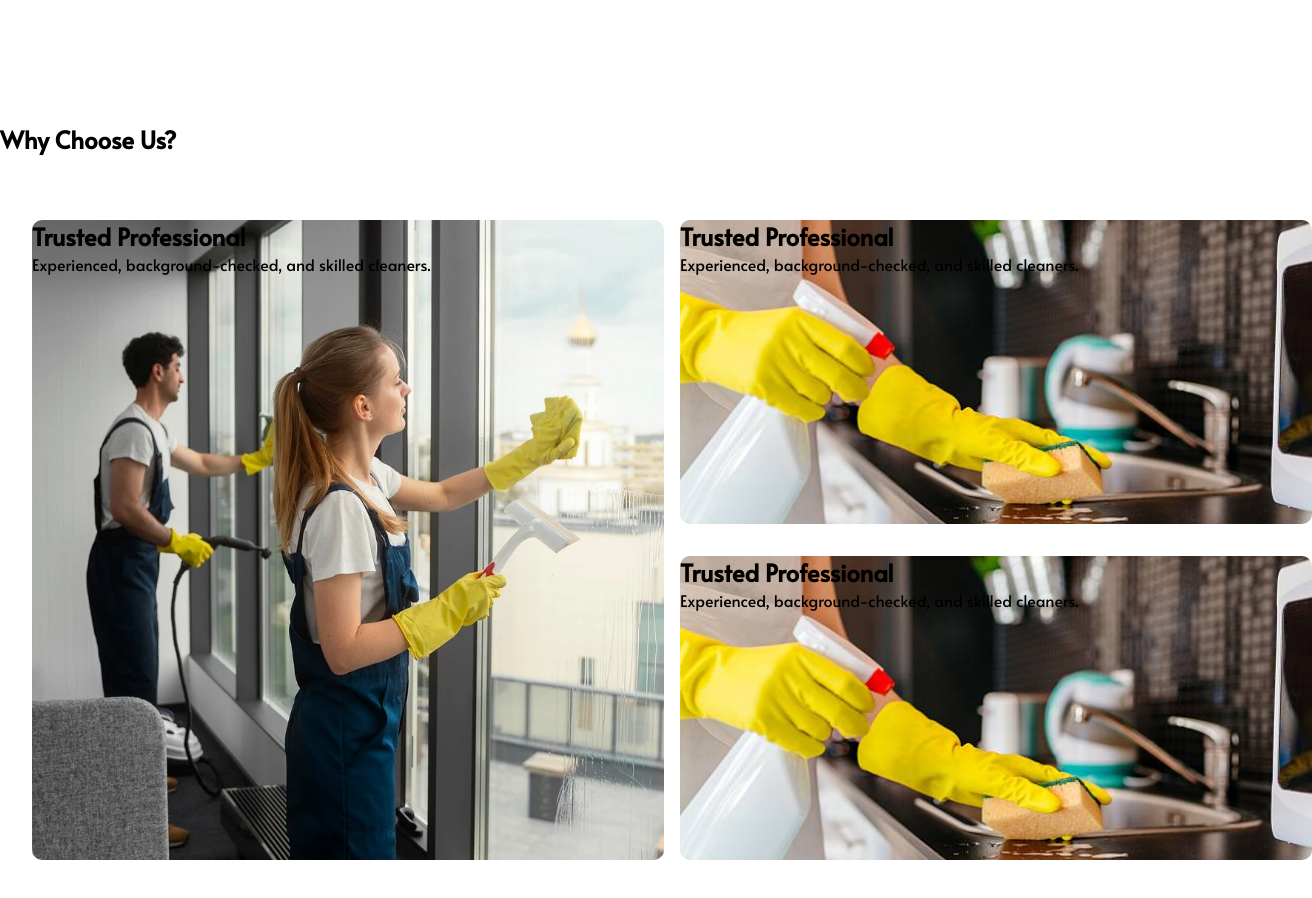
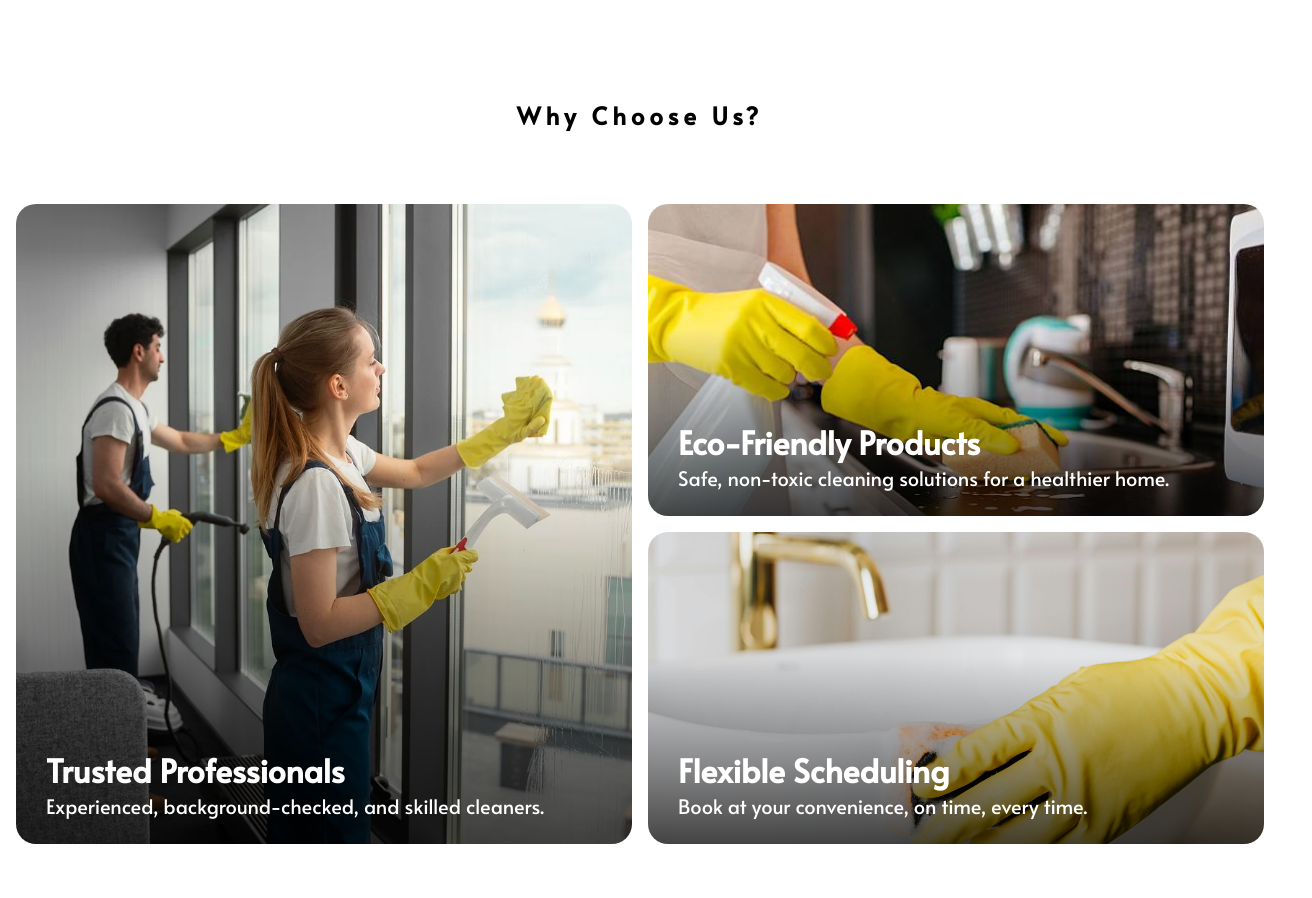
Before and after one commit to Shonex122/cleaning-agent, a plain HTML site: page index.html in a window 1280 px wide. Shown: the part 1310-2208 px from the top of the page, 1312 px wide, since content can reach past the window. After the commit the page ends 2154 px from the top, so only its background shows below. Drawn offline with Linux system fonts and the light colour scheme.

Commit message:
done choosepage

```diff
--- a/index.html
+++ b/index.html
@@ -98,18 +98,24 @@
       <h2>Why Choose Us?</h2>
       <div class="service">
         <div class="serve-img1">
-          <h2>Trusted Professional</h2>
-          <p>Experienced, background-checked, and skilled cleaners.</p>
+          <div class="serve-text">
+            <h2>Trusted Professionals</h2>
+            <p>Experienced, background-checked, and skilled cleaners.</p>
+          </div>
         </div>
 
         <div class="sub-service">
           <div class="serve-img2">
-            <h2>Trusted Professional</h2>
-            <p>Experienced, background-checked, and skilled cleaners.</p>
+            <div class="serve-text">
+              <h2>Eco-Friendly Products</h2>
+              <p>Safe, non-toxic cleaning solutions for a healthier home.</p>
+            </div>
           </div>
-          <div class="serve-img2">
-            <h2>Trusted Professional</h2>
-            <p>Experienced, background-checked, and skilled cleaners.</p>
+          <div class="serve-img3">
+            <div class="serve-text">
+              <h2>Flexible Scheduling</h2>
+              <p>Book at your convenience, on time, every time.</p>
+            </div>
           </div>
         </div>
       </div>
--- a/style.css
+++ b/style.css
@@ -18,10 +18,7 @@ header {
   background-image: url("./images/yellow.jpg");
   background-repeat: no-repeat;
   background-size: cover;
-  background-position: center;
   padding-inline: 8em;
-  image-rendering: -webkit-optimize-contrast; /* Enhances sharpness */
-  image-rendering: crisp-edges; /* For pixel-art style sharpness */
 }
 
 nav {
@@ -175,17 +172,19 @@ nav .nav-btn {
 /* Main */
 
 .service-page {
-  margin-block: 8em;
+  margin-block: 7em;
 }
 
 .service-page > h2 {
   text-align: center;
+  letter-spacing: 5px;
+  margin-bottom: 3em;
 }
 
 .service {
   display: flex;
-  gap: 2em;
-  margin-top: 4em;
+  gap: 1em;
+  /* margin-top: 4em; */
   justify-content: center;
   align-items: center;
 }
@@ -217,37 +216,92 @@ nav .nav-btn {
 }
 
 /* Service Section */
+
+.service-section {
+  margin-inline: 1em;
+  margin-top: 7px;
+}
+.service-section > h2 {
+  text-align: center;
+  letter-spacing: 5px;
+  margin-bottom: 3em;
+}
+
 .service {
   display: flex;
   justify-content: center;
   width: 100%;
   gap: 1em;
-  margin-inline: 2em;
-}
-
-.service-section {
-  margin-bottom: 70px;
 }
 
 .serve-img1 {
-  background-image: url("./images/Cleanserve.webp");
+  /* background-image: url("./images/Cleanserve.webp"); */
+  background: linear-gradient(
+      to bottom,
+      rgba(0, 0, 0, 0) 40%,
+      rgba(0, 0, 0, 0.7) 100%
+    ),
+    url("./images/Cleanserve.webp");
   width: 50%;
   height: 80vh;
   background-repeat: no-repeat;
   background-size: cover;
-  border-radius: 10px;
+  border-radius: 20px;
+  display: flex;
+  align-items: end;
 }
+
+.serve-text {
+  display: flex;
+  flex-direction: column;
+  padding-left: 30px;
+  margin-bottom: 1.5em;
+  color: #fff;
+}
+
+.serve-text h2 {
+  font-size: 32px;
+  font-weight: bold;
+}
+
+.serve-text p {
+  font-size: 20px;
+}
+
 .sub-service {
   width: 50%;
   display: flex;
   flex-direction: column;
-  gap: 2em;
+  gap: 1em;
   height: 80vh;
 }
+
 .serve-img2 {
-  background-image: url("./images/surface.jpg");
+  background: linear-gradient(
+      to bottom,
+      rgba(0, 0, 0, 0) 40%,
+      rgba(0, 0, 0, 0.7) 100%
+    ),
+    url("./images/surface.jpg");
   background-repeat: no-repeat;
   background-size: cover;
   height: 500px;
-  border-radius: 10px;
+  border-radius: 20px;
+  display: flex;
+  align-items: end;
 }
+.serve-img3 {
+  background: linear-gradient(
+      to bottom,
+      rgba(0, 0, 0, 0) 40%,
+      rgba(0, 0, 0, 0.7) 100%
+    ),
+    url("./images/clean.jpg");
+  background-repeat: no-repeat;
+  background-size: cover;
+  background-position: center;
+  height: 500px;
+  border-radius: 20px;
+  display: flex;
+  align-items: end;
+}
```
